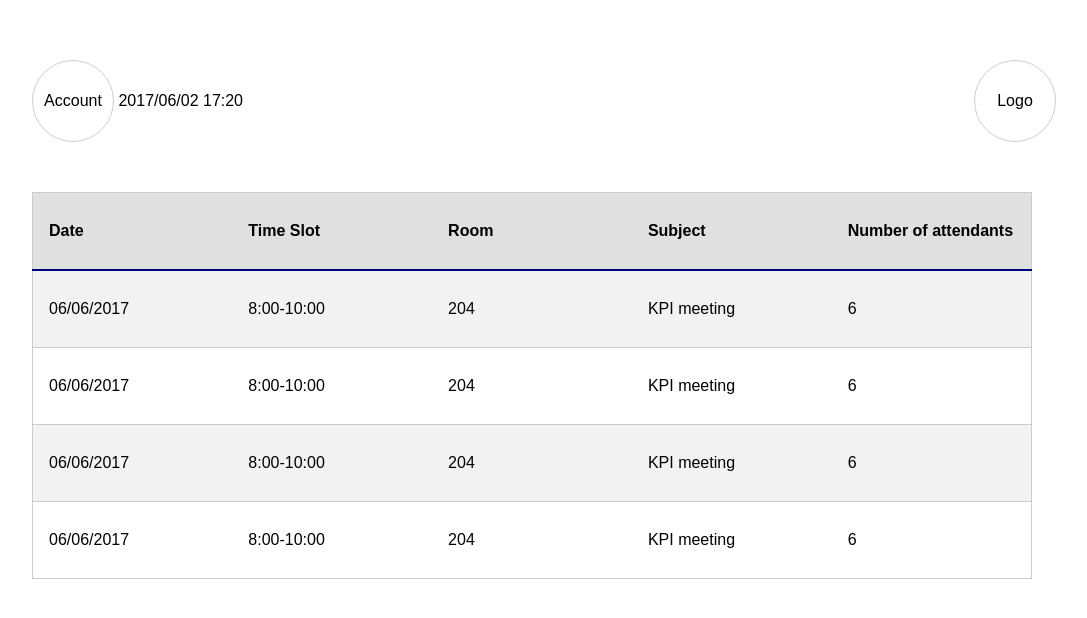
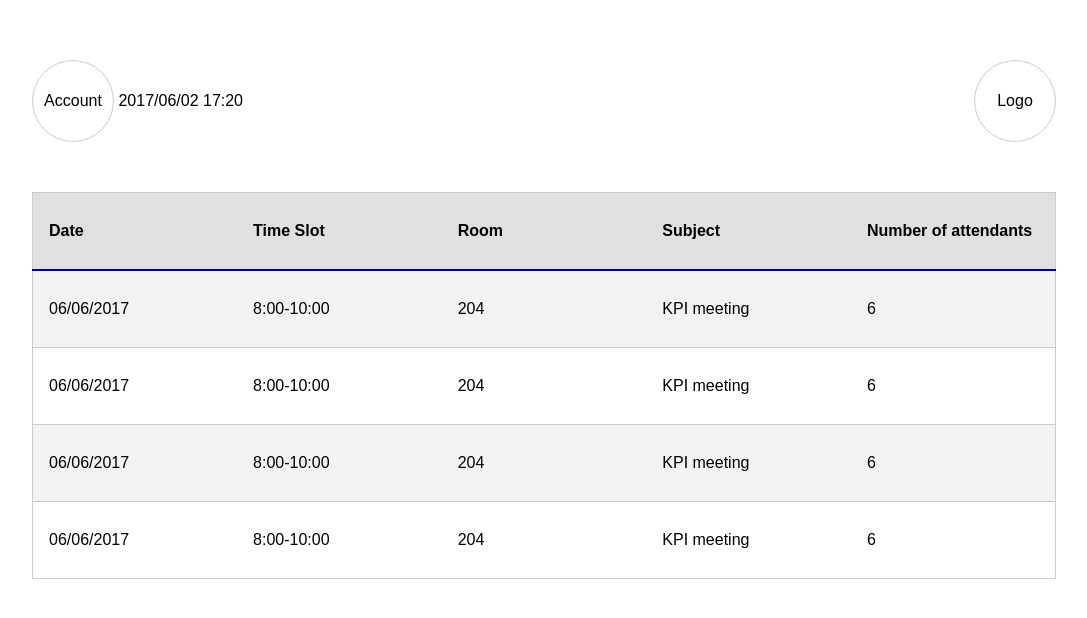
Before and after one commit to merrickshi/merrickshi.github.io, a plain HTML site: page myrecords.html in a window 1280 px wide. Shown: the part 140-758 px from the top of the page, without its empty margins (96-1183 px from the left). Drawn offline with Linux system fonts and the light colour scheme.

Commit message:
refined layout

```diff
--- a/myrecords.html
+++ b/myrecords.html
@@ -17,7 +17,7 @@
   		<div class='circle-content' id='J_accountView'>Account</div>
   		<span>2017/06/02 17:20</span>
   		<div class='circle-content right-content'>Logo</div>
-  		<div class='list-content' style='width:1000px'>
+  		<div class='list-content'>
   			<table style='width:100%' class="pure-table pure-table-horizontal">
   				<thead>
   					<tr>
```
